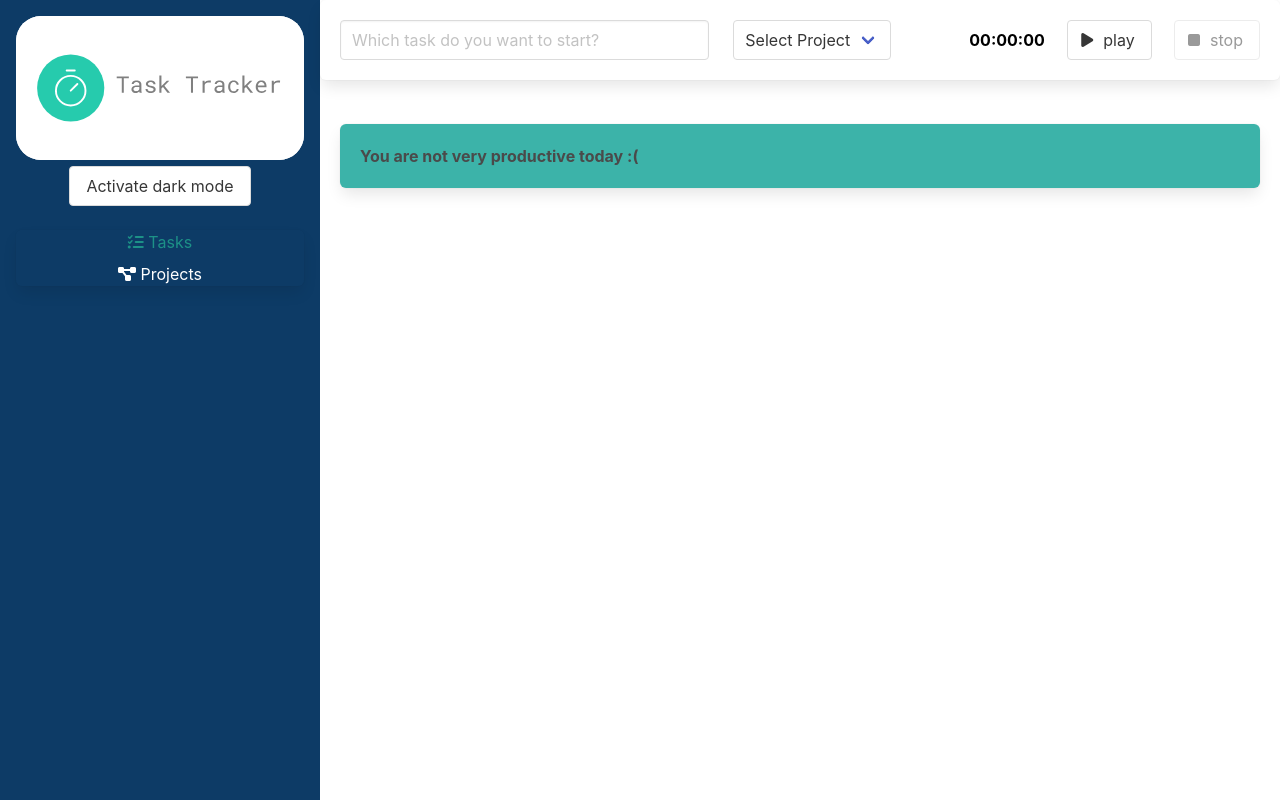
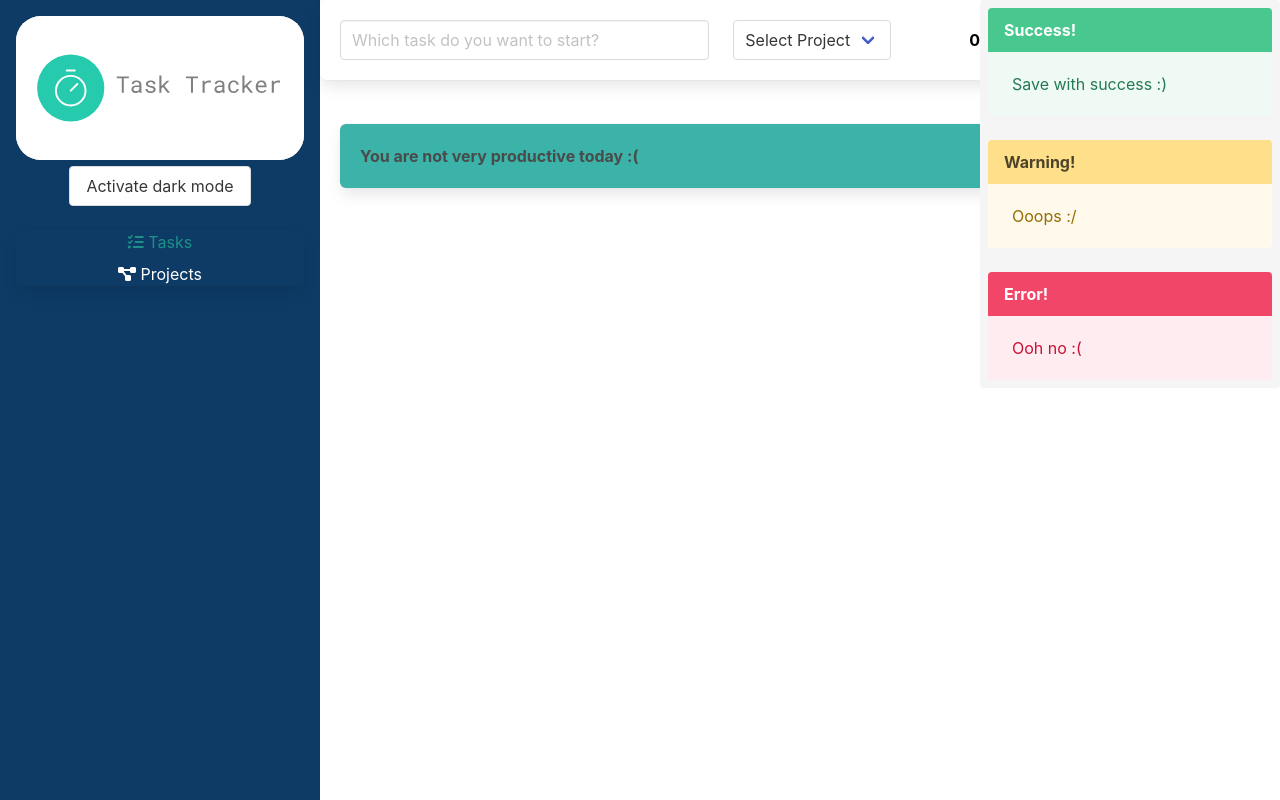
Before and after one commit to DaianaEgerMichels/task-tracker, a Vue app: page / in a window 1280 px wide. Built offline with nearby package versions, Linux system fonts and the light colour scheme.

Commit message:
creates notifications

```diff
--- a/src/App.vue
+++ b/src/App.vue
@@ -4,6 +4,7 @@
       <SideBar @theChangedTheme="changeTheme"/>
     </div>
     <div class="column is-three-quarter content">
+      <Notification/>
       <router-view></router-view>
     </div>
   </main>
@@ -12,11 +13,13 @@
 <script lang="ts">
 import { defineComponent } from "vue";
 import SideBar from "./components/SideBar.vue";
+import Notification from "./components/Notification.vue";
 
 export default defineComponent({
   name: "App",
   components: {
     SideBar,
+    Notification
   },
   data() {
     return {
--- /dev/null
+++ b/src/components/Notification.vue
@@ -0,0 +1,48 @@
+<template>
+    <div class="notification">
+        <article class="message is-success">
+            <div class="message-header">
+                Success!
+            </div>
+            <div class="message-body">
+                Save with success :)
+            </div>
+        </article>
+        <article class="message is-warning">
+            <div class="message-header">
+                Warning!
+            </div>
+            <div class="message-body">
+                Ooops :/
+            </div>
+        </article>
+        <article class="message is-danger">
+            <div class="message-header">
+                Error!
+            </div>
+            <div class="message-body">
+                Ooh no :(
+            </div>
+        </article>
+    </div>
+</template>
+
+
+<script lang="ts">
+    import { defineComponent } from 'vue'
+
+    export default defineComponent({
+        // eslint-disable-next-line vue/multi-word-component-names
+        name: 'Notification',
+    })
+</script>
+
+<style scoped>
+.notification {
+    position: absolute;
+    right: 0;
+    width: 300px;
+    padding: 8px;
+    z-index: 105;
+}
+</style>
```
